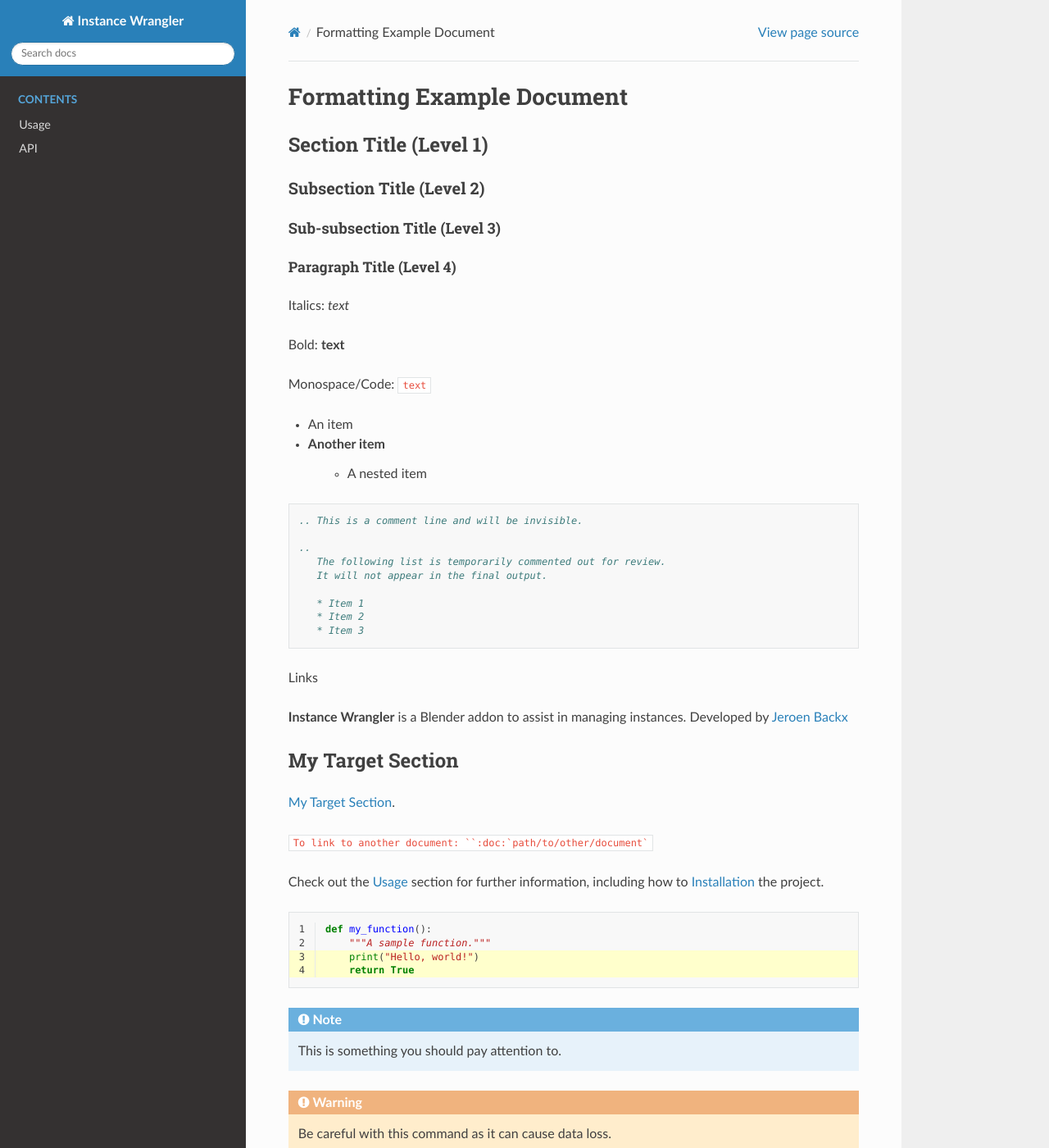
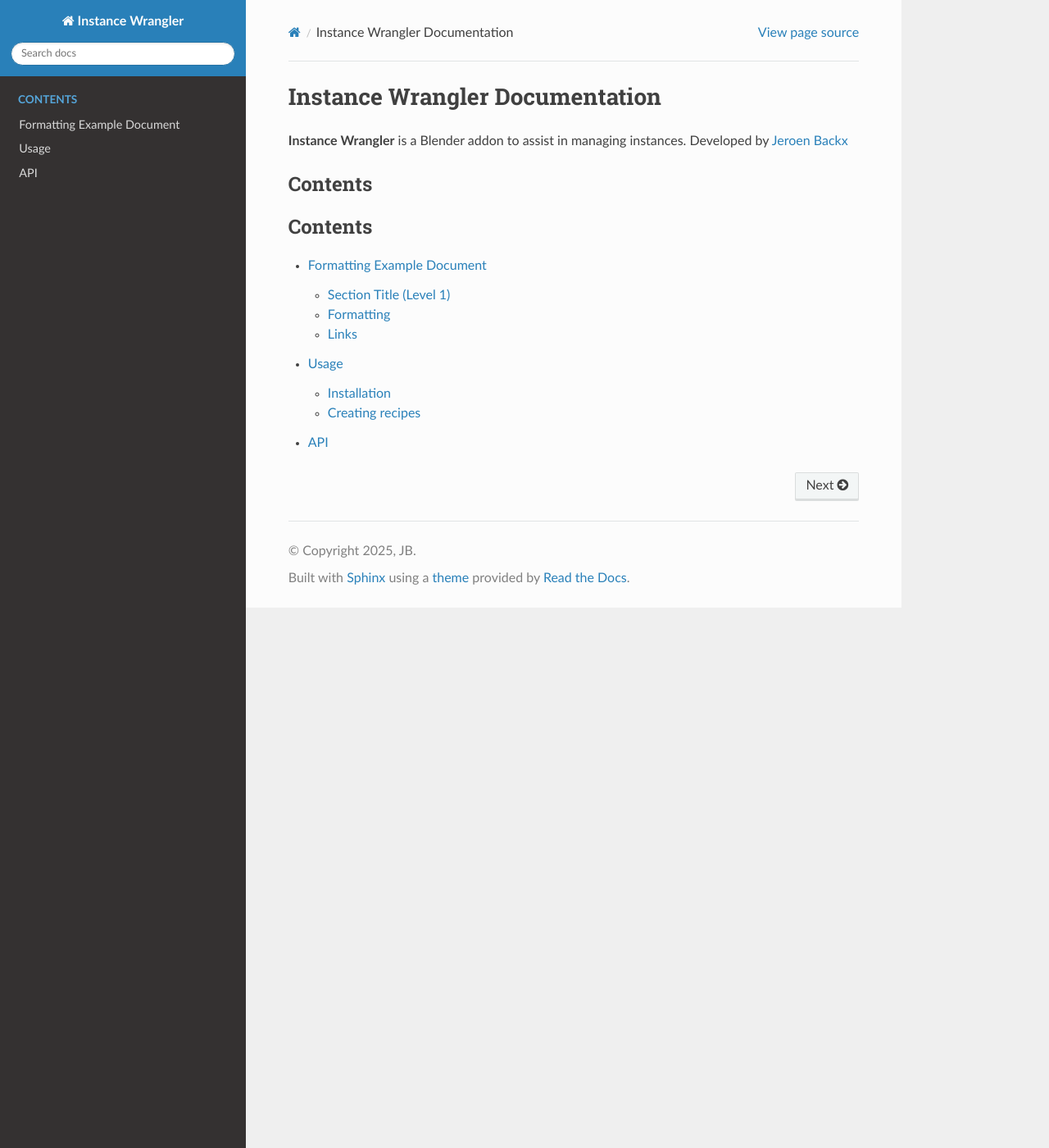
Before and after one commit to jb1981dev/Precise-Docs, a Sphinx documentation site: the page built from docs/source/index.rst, in a window 1280 px wide and 1400 px high. Shown: the whole window at 82% size. Built offline with Sphinx 7.4.7 and the Read the Docs theme 3.1.0, drawn with Linux system fonts in a browser that asks for light colours; some of the changed text lies outside the part shown.

Commit message:
Update index.rst

````diff
--- a/docs/source/index.rst
+++ b/docs/source/index.rst
@@ -1,92 +1,10 @@
-===========================
-Formatting Example Document
-===========================
-
-Section Title (Level 1)
-=======================
-
-Subsection Title (Level 2)
---------------------------
-
-Sub-subsection Title (Level 3)
-^^^^^^^^^^^^^^^^^^^^^^^^^^^^^^
-
-Paragraph Title (Level 4)
-"""""""""""""""""""""""""
-
-Italics: *text*
-
-Bold: **text**
-
-Monospace/Code: ``text``
-
-* An item
-* Another item
-   * A nested item
-
-.. This is a comment line and will be invisible.
-
-.. code-block:: rst
-
-   .. This is a comment line and will be invisible.
-
-   ..
-      The following list is temporarily commented out for review.
-      It will not appear in the final output.
-
-      * Item 1
-      * Item 2
-      * Item 3
-
-
-
-Links
+===============================
+Instance Wrangler Documentation
+===============================
 
 **Instance Wrangler** is a Blender addon to assist in managing instances.
 Developed by `Jeroen Backx <https://jeroenbackx.com/>`_
 
-.. _my-target-label:
-
-My Target Section
-=================
-
-:ref:`My Target Section <my-target-label>`.
-
-``To link to another document: ``:doc:`path/to/other/document```
-
-
-Check out the :doc:`usage` section for further information, including
-how to :ref:`installation` the project.
-
-.. code-block:: python
-   :linenos:
-   :emphasize-lines: 3,4
-
-   def my_function():
-       """A sample function."""
-       print("Hello, world!")
-       return True
-
-.. note::
-   This is something you should pay attention to.
-
-.. warning::
-   Be careful with this command as it can cause data loss.
-
-========  ========
-Header 1  Header 2
-========  ========
-Cell 1    Cell 2
-Cell 3    Cell 4
-========  ========
-
-+------------+------------+-----------+
-| Header 1   | Header 2   | Header 3  |
-+============+============+===========+
-| body row 1 | column 2   | column 3  |
-+------------+------------+-----------+
-| body row 2 | Cells may span columns.|
-+------------+------------+-----------+
 
 Contents
 --------
````
Also changed, not shown: other parts of docs/source/index.rst (+1 -0 lines).
